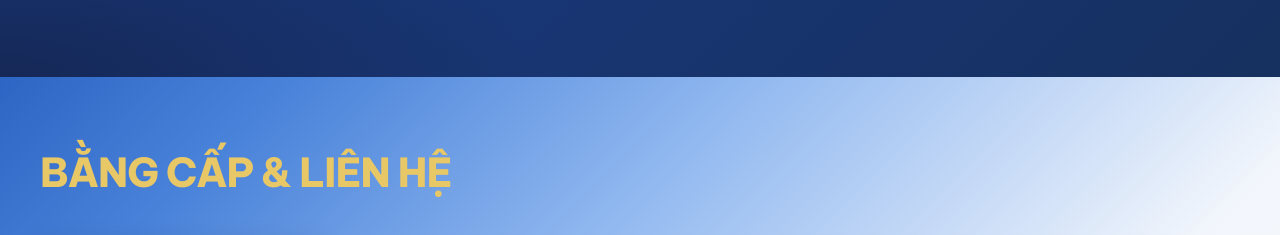
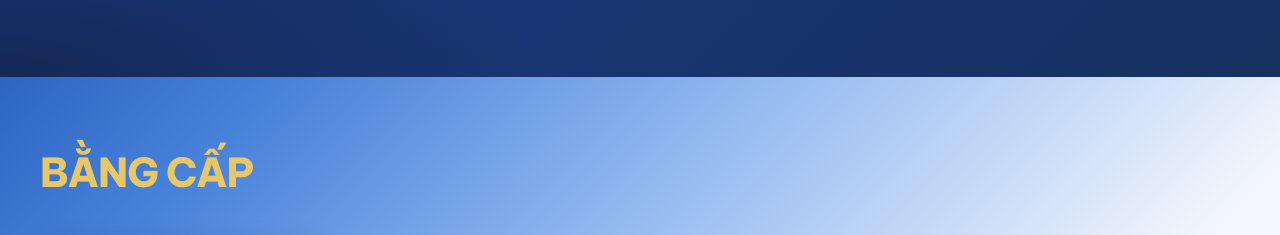
Before and after one commit to ChiHuy177/ketoanhannguyen, a React (Vite) app: page / in a window 1280 px wide. Shown: the part 5717-5952 px from the top of the page. Built offline with nearby package versions, Linux system fonts and the light colour scheme.

Commit message:
remove: liên hệ ở footer

```diff
--- a/src/App.jsx
+++ b/src/App.jsx
@@ -603,7 +603,7 @@ function App() {
         <div className="relative z-[1] max-w-7xl mx-auto px-6 md:px-10">
           <Reveal className="mb-8">
             <h2 className="font-display font-black uppercase text-[32px] md:text-[40px] tracking-tight" style={{ color: '#E8C766' }}>
-              {lang === 'vi' ? 'Bằng cấp & Liên hệ' : 'Degrees & Contact'}
+              {lang === 'vi' ? 'Bằng cấp' : 'Degrees'}
             </h2>
           </Reveal>
 
```
